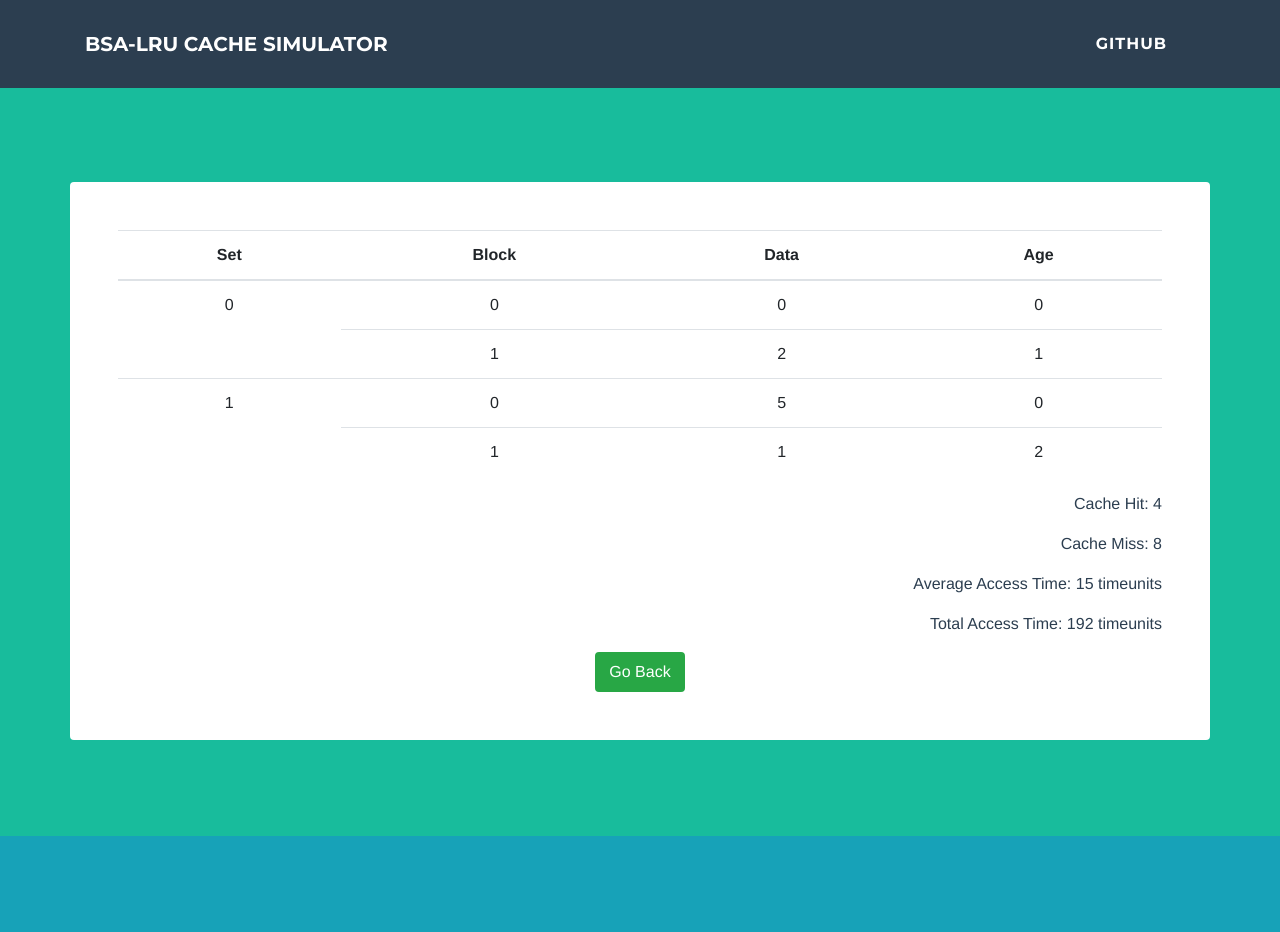
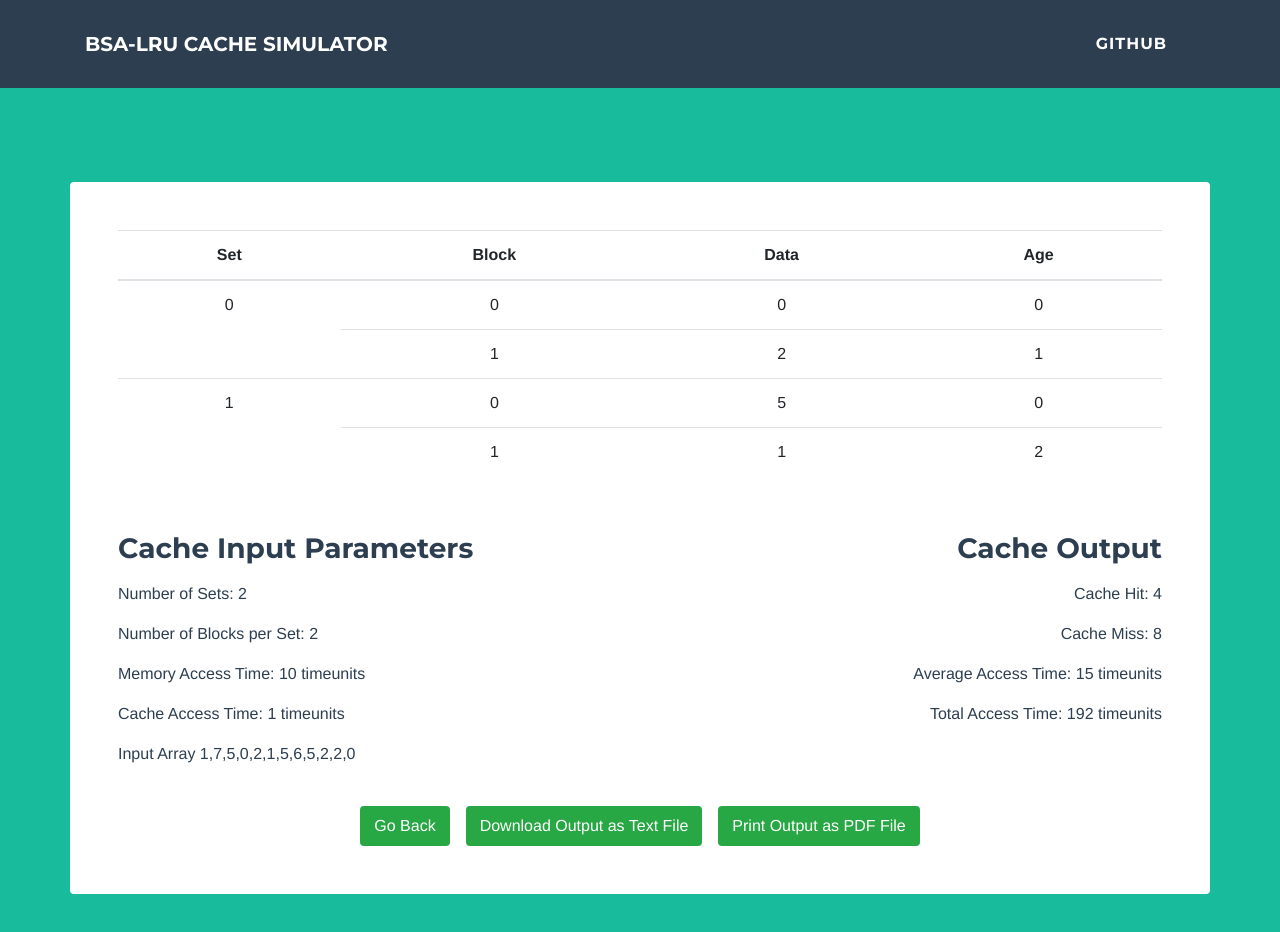
Before and after one commit to seanpe11/BSA-LRU-Cache-Simulator, a Vue app: page / in a window 1280 px wide. Both pictures are taken after a click on the button "Start". Shown: the top 932 px of the page. Before the commit the page ends 836 px from the top, so only its background shows below. Built offline with nearby package versions, Linux system fonts and the light colour scheme.

Commit message:
file save + input params in results page

```diff
--- a/package.json
+++ b/package.json
@@ -9,6 +9,7 @@
   },
   "dependencies": {
     "core-js": "^3.6.5",
+    "file-saver": "^2.0.5",
     "vue": "^2.6.11"
   },
   "devDependencies": {
--- a/src/components/Main.vue
+++ b/src/components/Main.vue
@@ -57,9 +57,8 @@
           </tbody>
         </table>
       </div>
-      <div class="row">
-            <div class="col">
-              <!--
+      <div class="row mb-4">
+            <!-- <div class="col">
                 <p style="text-align: left;">
                   Showing step
                     <button v-show="currIndex > 0" v-on:click='stepDown' class="btn">-</button>
@@ -69,18 +68,28 @@
                     <button disabled v-show="currIndex == history.length-1" class="btn">+</button>
                     of {{history.length-1}}
                   </p>
-                -->
+            </div> -->
+            <div class="col-6 text-left">
+              <h3 class='mb-3'>Cache Input Parameters</h3>
+              <p>Number of Sets: {{cacheParams.cacheSize}}</p>
+              <p>Number of Blocks per Set: {{cacheParams.setSize}}</p>
+              <p>Memory Access Time: {{cacheParams.memoryAccessTime}} timeunits</p>
+              <p>Cache Access Time: {{cacheParams.cacheAccessTime}} timeunits</p>
+              <p>Input Array {{dataArrayInput}}</p>
             </div>
-            <div class="col">
-                <p style="text-align: right;">Cache Hit: {{cacheOutput.cacheHits}}</p>
-                <p style="text-align: right;">Cache Miss: {{cacheOutput.cacheMiss}}</p>
-                <p style="text-align: right;">Average Access Time: {{cacheOutput.avgAccessTime}} timeunits</p>
-                <p style="text-align: right;">Total Access Time: {{cacheOutput.totalAccessTime}} timeunits</p>
+            <div class="col-6 text-right">
+              <h3 class='mb-3'>Cache Output</h3>
+              <p>Cache Hit: {{cacheOutput.cacheHits}}</p>
+              <p>Cache Miss: {{cacheOutput.cacheMiss}}</p>
+              <p>Average Access Time: {{cacheOutput.avgAccessTime}} timeunits</p>
+              <p>Total Access Time: {{cacheOutput.totalAccessTime}} timeunits</p>
             </div>
         </div>
-        <div class="row" style="text-align:center;">
-          <div class="col">
+        <div class="row d-print-none" style="text-align:center;">
+          <div class="col d-flex justify-content-center ">
             <a href='/' style="color:white" class="btn btn-success">Go Back</a>
+            <a v-on:click='saveFile()' style="color:white" class="btn btn-success ml-3">Download Output as Text File</a>
+            <a onclick="window.print()" style="color:white" class="btn btn-success ml-3">Print Output as PDF File</a>
           </div>
         </div>
     </div>
@@ -88,6 +97,8 @@
 </template>
 
 <script>
+import {saveAs} from 'file-saver';
+
 export default {
   name: 'Main',
   data: function() {
@@ -221,6 +232,29 @@ export default {
       this.cacheOutput.totalAccessTime = (this.cacheOutput.cacheHits*this.cacheParams.cacheSize*this.cacheParams.cacheAccessTime) + (this.cacheOutput.cacheMiss*this.cacheParams.cacheSize*(this.cacheParams.memoryAccessTime+this.cacheParams.cacheAccessTime)) + (this.cacheOutput.cacheMiss*this.cacheParams.cacheAccessTime);
 
       console.log(this.cacheOutput)
+    },
+    saveFile: function() {
+      var outputString = "";
+
+      // INPUT PARAMETERS
+      outputString += "INPUT PARAMETERS:\n"
+      outputString += JSON.stringify(this.cacheParams) + "\nInput Array: " + this.dataArrayInput + "\n\n";
+
+      outputString += "Set\tBlock\tData\tAge\n";
+      var i, j;
+      console.log(this.cacheData[0][0].data)
+      for (i = 0; i < this.cacheParams.cacheSize; i++){
+        for (j = 0; j < this.cacheParams.setSize; j++){
+          outputString += `${i}\t${j}\t${this.cacheData[i][j].data}\t${this.cacheData[i][j].age}\n`;
+        }
+      }
+
+      outputString += "\nPOST CACHE STATISTICS:\n"
+      outputString += JSON.stringify(this.cacheOutput);
+      var blob = new Blob([outputString], {type: "text/plain;charset=utf-8"});
+      saveAs(blob, "output.txt");
+      console.log(outputString)
+      console.log('Downloaded!')
     }
   },
   computed: {
```
Also changed, not shown: 1 other file (tests, documents, lock files or other folders).
